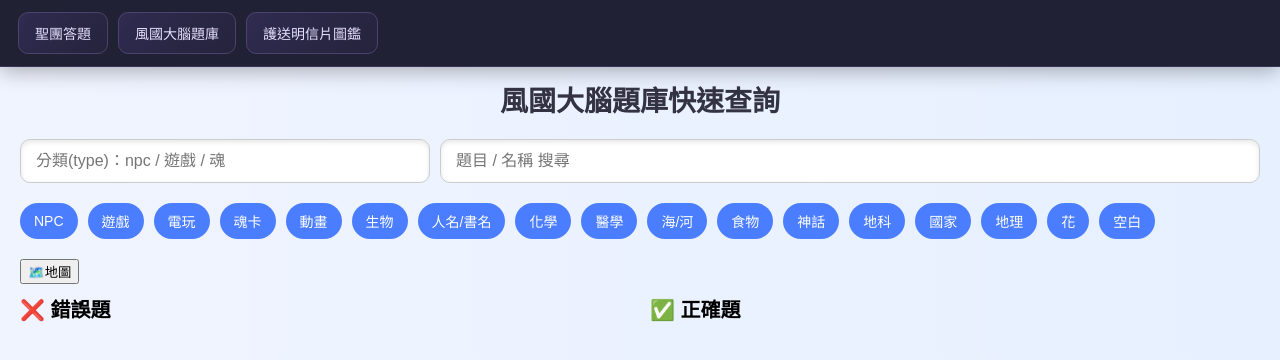
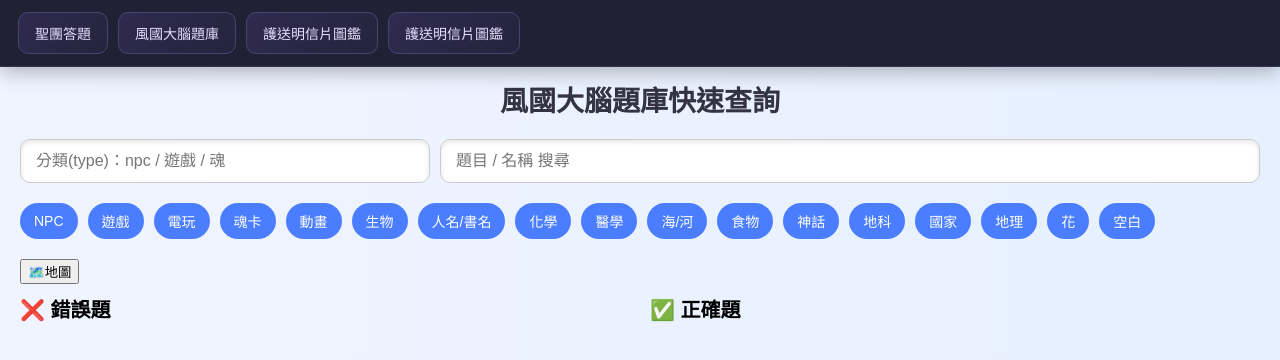
Before and after one commit to aakemon6634/aakemon6634.github.io, a plain HTML site: page 大腦題庫.html in a window 1280 px wide. Drawn offline with Linux system fonts and the light colour scheme.

Commit message:
Update 大腦題庫.html

```diff
--- a/大腦題庫.html
+++ b/大腦題庫.html
@@ -234,6 +234,7 @@ body{
   <a href="https://aakemon6634.github.io/%E8%81%96%E5%9C%98%E5%95%8F%E7%AD%94.HTML">聖團答題</a>
   <a href="https://aakemon6634.github.io/%E5%A4%A7%E8%85%A6%E9%A1%8C%E5%BA%AB.html">風國大腦題庫</a>
 <a href="https://aakemon6634.github.io/%E8%AD%B7%E9%80%81%E6%98%8E%E4%BF%A1%E7%89%87%E5%9C%96%E9%91%91.html">護送明信片圖鑑</a>
+	<a href="https://https://aakemon6634.github.io/%E5%A4%A7%E8%85%A6%E9%A1%8C%E5%BA%AB%E7%B7%B4%E7%BF%92.html">護送明信片圖鑑</a>
 </div>
 <div id="mapPopup" class="mapPopup" onclick="closeMap()">
   <img src="https://aakemon6634.github.io/image.png" class="mapImage" onclick="event.stopPropagation()">
```
